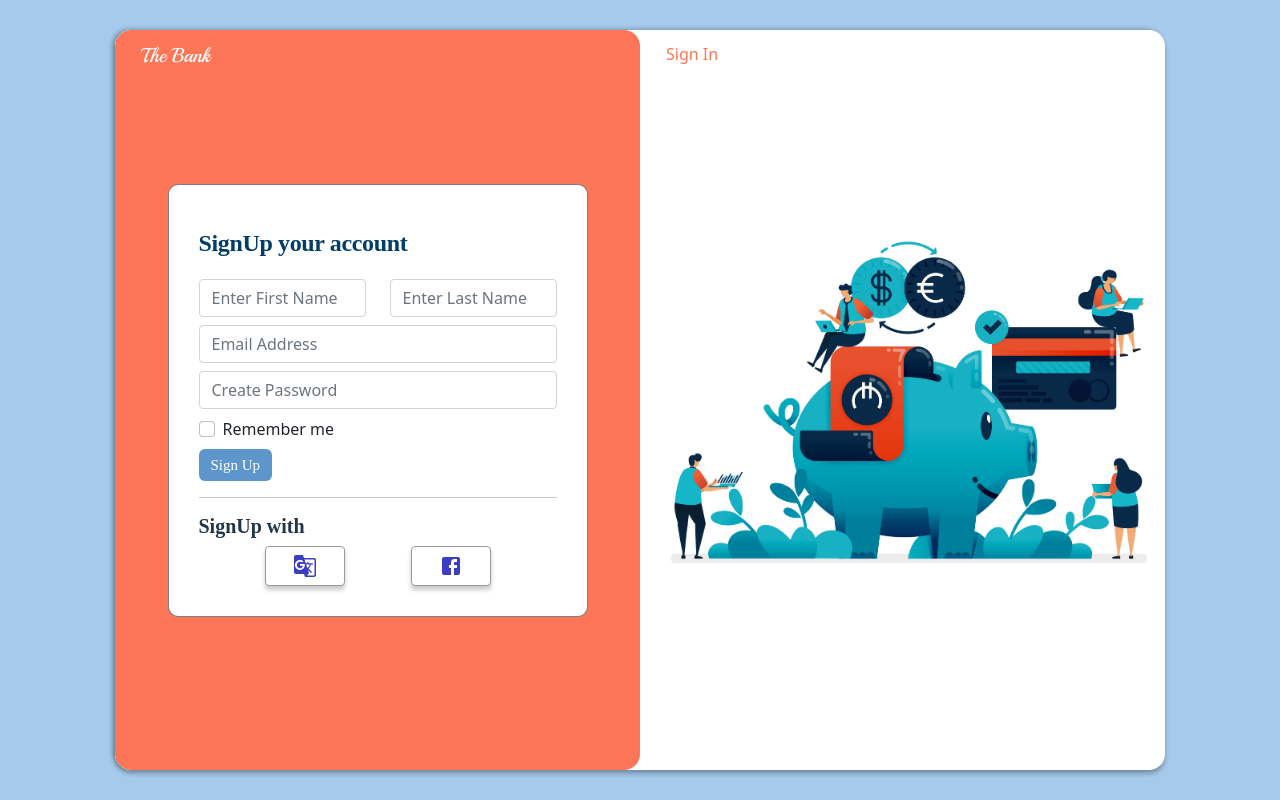
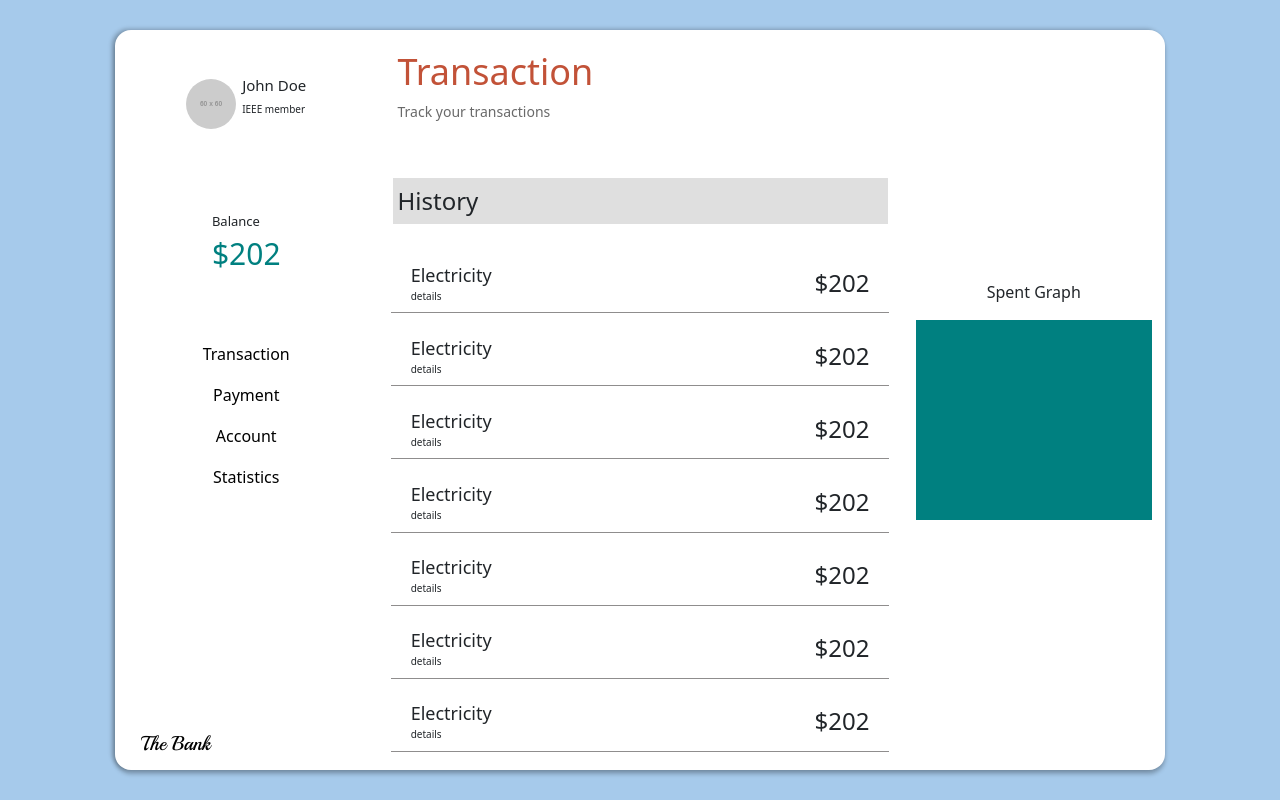
Before and after one commit to MuhammadFahadAlam/BankingApp-MERN, a React (Create React App) app in the folder BankingApp/client/: page / in a window 1280 px wide. Built offline with nearby package versions, Linux system fonts and the light colour scheme.

Commit message:
Added Transaction container to the app and adjusted some components according to needs.

```diff
--- a/BankingApp/client/src/App.js
+++ b/BankingApp/client/src/App.js
@@ -1,12 +1,12 @@
 import 'bootstrap/dist/css/bootstrap.min.css';
 import './App.css';
-import { SignUp } from './containers';
+import { Transactions } from './containers';
 
 function App() {
 	return (
 		<div className='App'>
 			<div className='Content'>
-				<SignUp />
+				<Transactions />
 			</div>
 		</div>
 	);
--- a/BankingApp/client/src/components/HistoryItem/HistoryItem.js
+++ b/BankingApp/client/src/components/HistoryItem/HistoryItem.js
@@ -2,18 +2,14 @@ import React from 'react';
 import styles from './HistoryItem.module.css';
 function HistoryItem() {
 	return (
-		<>
-			<div className={styles.main}>
-				<div className='info'>
-					<h1 className='display-6'>Fahad</h1>
-					<p className='text-muted'>FTGG</p>
-				</div>
-				<div>
-					<p className={styles.amount}>$ 202</p>
-				</div>
-			</div>
-			<hr />
-		</>
+		<div className={styles.main}>
+			<p className={styles.details}>
+				<span className={styles.name}>Electricity</span>
+				<br />
+				details
+			</p>
+			<p className={styles.amount}>$202</p>
+		</div>
 	);
 }
 
--- a/BankingApp/client/src/components/HistoryItem/HistoryItem.module.css
+++ b/BankingApp/client/src/components/HistoryItem/HistoryItem.module.css
@@ -1,11 +1,23 @@
 .main {
+	width: 95%;
+	height: 60px;
 	display: flex;
-	flex-direction: row;
 	justify-content: space-between;
 	align-items: center;
+	margin: 2.5%;
+	border-bottom: 1px solid rgb(143, 141, 141);
+}
+
+.details {
+	margin: 20px;
+	font-size: 10px;
+}
+
+.name {
+	font-size: 18px;
 }
 
 .amount {
-	font-weight: bold;
-	font-size: 25px;
+	margin: 20px;
+	font-size: 24px;
 }
--- a/BankingApp/client/src/components/ProfileCard/ProfileCard.js
+++ b/BankingApp/client/src/components/ProfileCard/ProfileCard.js
@@ -1,16 +1,16 @@
 import React from 'react';
-import { Image } from 'react-bootstrap';
 import styles from './ProfileCard.module.css';
 
 function ProfileCard() {
 	return (
 		<div className={styles.main}>
-			<div className={styles.imageDiv}>
-				<Image src='https://via.placeholder.com/80C/O' roundedCircle />
-			</div>
-			<div className='{styles.info} px-2'>
-				<h1 className='display-6'>John Doe</h1>
-				<p className='text-muted'>IEEE member</p>
+			<img src='https://via.placeholder.com/60C/O' alt='' />
+			<div className={styles.info}>
+				<p className={styles.name}>
+					John Doe
+					<br />
+					<span className={styles.headline}>IEEE member</span>
+				</p>
 			</div>
 		</div>
 	);
--- a/BankingApp/client/src/components/ProfileCard/ProfileCard.module.css
+++ b/BankingApp/client/src/components/ProfileCard/ProfileCard.module.css
@@ -1,4 +1,25 @@
-.main{
-    display: flex;
-    flex-direction: row;
+.main {
+	width: 120px;
+	height: 100px;
+	display: flex;
+	flex-direction: row;
+	align-items: center;
+	justify-content: space-between;
 }
+
+img {
+	width: 50px;
+	height: 50px;
+	object-fit: contain;
+	border-radius: 50%;
+}
+
+.name {
+	font-size: 15px;
+	font-weight: 500;
+}
+
+.headline {
+	font-size: 10px;
+	font-weight: 0;
+}
--- a/BankingApp/client/src/containers/Transactions/Transactions.js
+++ b/BankingApp/client/src/containers/Transactions/Transactions.js
@@ -1,11 +1,57 @@
-import React from 'react'
+import React from 'react';
+import { ProfileCard, HistoryItem } from './../../components';
+import styles from './Transactions.module.css';
 
 function Transactions() {
-    return (
-        <div>
-
-        </div>
-    )
+	return (
+		<div className={styles.main}>
+			<div className={styles.left}>
+				<div className={styles.info}>
+					<ProfileCard />
+				</div>
+				<div className={styles.balance}>
+					<div className={styles.balanceAbout}>
+						<p className={styles.content}>
+							Balance <br />
+							<span className={styles.amount}>$202</span>
+						</p>
+					</div>
+				</div>
+				<div className={styles.navigate}>
+					<button>Transaction</button>
+					<button>Payment</button>
+					<button>Account</button>
+					<button>Statistics</button>
+				</div>
+				<button className={styles.logo}>The Bank</button>
+			</div>
+			<div className={styles.middle}>
+				<div className={styles.top}>
+					<h1>Transaction</h1>
+					<p>Track your transactions</p>
+				</div>
+				<div className={styles.history}>
+					<div className={styles.heading}>
+						<p>History</p>
+					</div>
+					<div className={styles.transactions}>
+						<HistoryItem />
+						<HistoryItem />
+						<HistoryItem />
+						<HistoryItem />
+						<HistoryItem />
+						<HistoryItem />
+						<HistoryItem />
+						<HistoryItem />
+					</div>
+				</div>
+			</div>
+			<div className={styles.right}>
+				<p>Spent Graph</p>
+				<div className={styles.spentGraph}></div>
+			</div>
+		</div>
+	);
 }
 
-export default Transactions
+export default Transactions;
--- a/BankingApp/client/src/containers/Transactions/Transactions.module.css
+++ b/BankingApp/client/src/containers/Transactions/Transactions.module.css
@@ -0,0 +1,143 @@
+.main {
+	width: 100%;
+	height: 100%;
+	border-radius: 16px;
+	display: flex;
+	flex-direction: row;
+	justify-content: center;
+	align-items: center;
+	overflow: hidden;
+}
+
+.left {
+	width: 25%;
+	height: 100%;
+	display: flex;
+	flex-direction: column;
+	justify-content: center;
+	align-items: center;
+	position: relative;
+}
+
+.info {
+	width: 100%;
+	height: 20%;
+	display: flex;
+	flex-direction: column;
+	justify-content: center;
+	align-items: center;
+}
+
+.balance {
+	width: 100%;
+	height: 20%;
+	display: flex;
+	flex-direction: column;
+	justify-content: center;
+	align-items: center;
+}
+
+.content {
+	font-size: 13px;
+}
+
+.amount {
+	font-size: 30px;
+	color: teal;
+}
+
+.navigate {
+	width: 100%;
+	height: 60%;
+	display: flex;
+	flex-direction: column;
+	align-items: center;
+}
+
+.navigate button {
+	background-color: transparent;
+	border: 0;
+	margin-top: 15px;
+}
+
+.logo {
+	position: absolute;
+	bottom: 10px;
+	left: 20px;
+	font-family: Playball;
+	color: black;
+	background-color: transparent;
+	border: 0;
+	font-family: 'Playball', cursive;
+	font-size: 20px;
+}
+
+.middle {
+	width: 50%;
+	height: 100%;
+	display: flex;
+	flex-direction: column;
+	justify-content: center;
+	align-items: center;
+	position: relative;
+}
+
+.top {
+	width: 100%;
+	padding: 20px;
+	height: 20%;
+}
+
+.top h1 {
+	color: #c25238;
+	font-size: 36px;
+}
+
+.top p {
+	color: #696969;
+	font-size: 14px;
+}
+
+.history {
+	width: 100%;
+	height: 80%;
+	display: flex;
+	flex-direction: column;
+	justify-content: start;
+	align-items: center;
+	flex: 1;
+}
+
+.heading {
+	width: 100%;
+	padding: 0 15px;
+}
+
+.heading p {
+	font-size: 24px;
+	background-color: #dfdfdf;
+	padding: 5px;
+}
+
+.transactions {
+	flex: 1;
+	width: 100%;
+	overflow: hidden;
+	overflow-y: scroll;
+}
+
+.right {
+	width: 25%;
+	height: 100%;
+	display: flex;
+	flex-direction: column;
+	justify-content: center;
+	align-items: center;
+	position: relative;
+}
+
+.spentGraph {
+	background-color: teal;
+	width: 90%;
+	height: 200px;
+}
```
